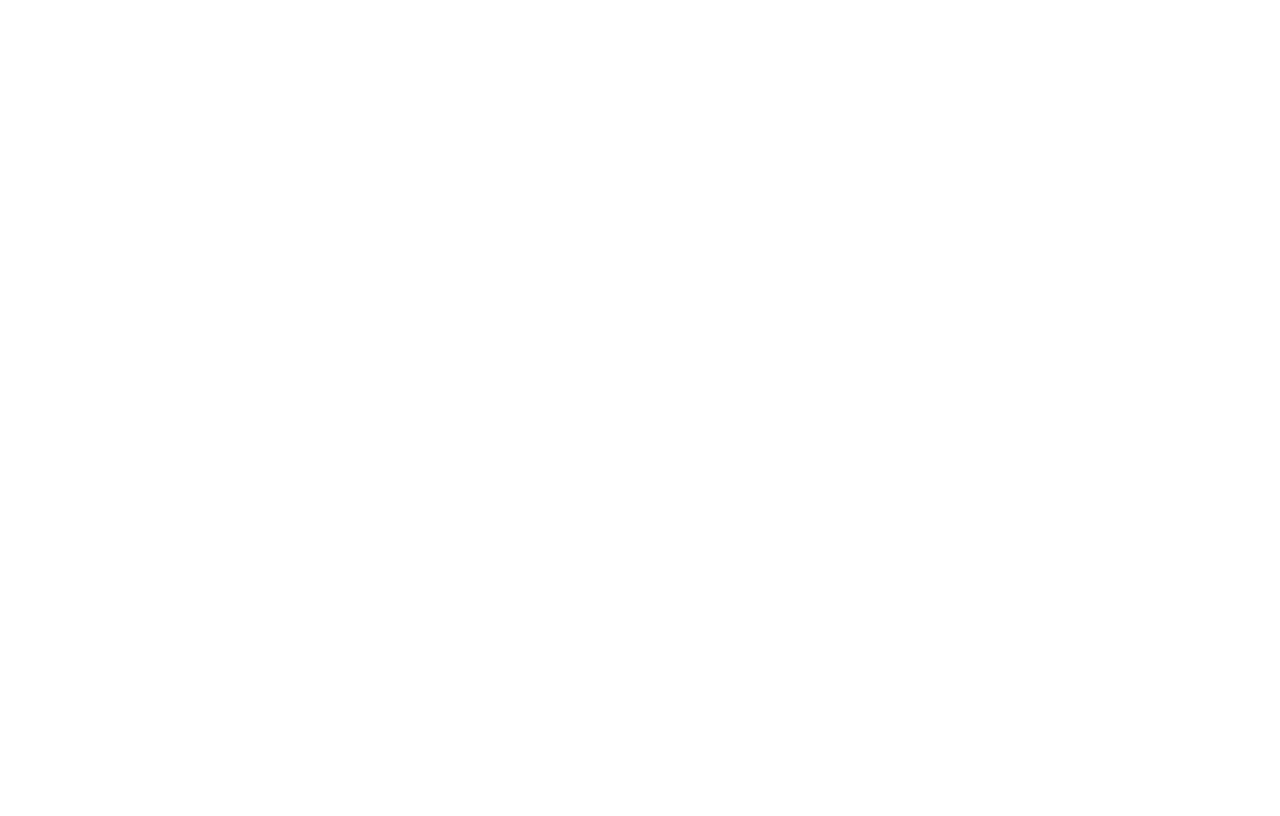
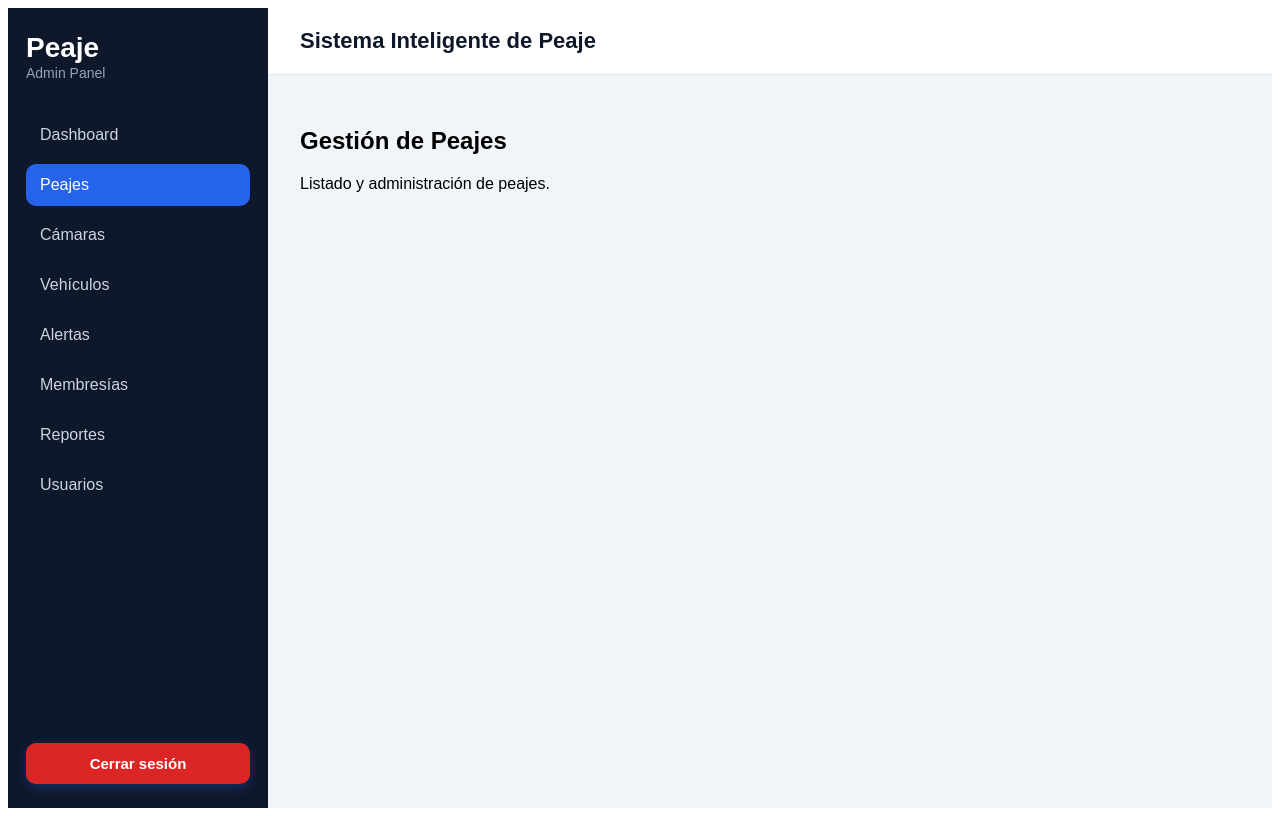
Before and after one commit to rcornejom06/peaje-automatizado, a React (Vite) app in the folder frontend-admin/: page /peajes in a window 1280 px wide. Before the commit this address had no page. Built offline with nearby package versions, Linux system fonts and the light colour scheme; sample sign-in values are in the browser's storage.

Commit message:
feat: agregar layout administrativo con sidebar

```diff
--- /dev/null
+++ b/frontend-admin/src/layouts/AdminLayout.jsx
@@ -0,0 +1,50 @@
+import { NavLink, Outlet, useNavigate } from "react-router-dom";
+import { logout } from "../auth/authService";
+import "../layouts/styles/AdminLayout.css";
+
+function AdminLayout() {
+  const navigate = useNavigate();
+
+  const handleLogout = () => {
+    logout();
+    navigate("/");
+  };
+
+  return (
+    <div className="admin-layout">
+      <aside className="sidebar">
+        <div className="sidebar-header">
+          <h2>Peaje</h2>
+          <span>Admin Panel</span>
+        </div>
+
+        <nav className="sidebar-nav">
+          <NavLink to="/dashboard">Dashboard</NavLink>
+          <NavLink to="/peajes">Peajes</NavLink>
+          <NavLink to="/camaras">Cámaras</NavLink>
+          <NavLink to="/vehiculos">Vehículos</NavLink>
+          <NavLink to="/alertas">Alertas</NavLink>
+          <NavLink to="/membresias">Membresías</NavLink>
+          <NavLink to="/reportes">Reportes</NavLink>
+          <NavLink to="/usuarios">Usuarios</NavLink>
+        </nav>
+
+        <button className="logout-button" onClick={handleLogout}>
+          Cerrar sesión
+        </button>
+      </aside>
+
+      <main className="main-content">
+        <header className="topbar">
+          <h1>Sistema Inteligente de Peaje</h1>
+        </header>
+
+        <section className="content">
+          <Outlet />
+        </section>
+      </main>
+    </div>
+  );
+}
+
+export default AdminLayout;
--- /dev/null
+++ b/frontend-admin/src/layouts/styles/AdminLayout.css
@@ -0,0 +1,91 @@
+.admin-layout {
+  display: flex;
+  min-height: 100vh;
+  background: #f1f5f9;
+  font-family: Arial, sans-serif;
+}
+
+.sidebar {
+  width: 260px;
+  background: #0f172a;
+  color: white;
+  display: flex;
+  flex-direction: column;
+  padding: 24px 18px;
+}
+
+.sidebar-header {
+  margin-bottom: 32px;
+}
+
+.sidebar-header h2 {
+  margin: 0;
+  font-size: 28px;
+}
+
+.sidebar-header span {
+  color: #94a3b8;
+  font-size: 14px;
+}
+
+.sidebar-nav {
+  display: flex;
+  flex-direction: column;
+  gap: 8px;
+  flex: 1;
+}
+
+.sidebar-nav a {
+  color: #cbd5e1;
+  text-decoration: none;
+  padding: 12px 14px;
+  border-radius: 10px;
+  transition: 0.2s;
+}
+
+.sidebar-nav a:hover {
+  background: #1e293b;
+  color: white;
+}
+
+.sidebar-nav a.active {
+  background: #2563eb;
+  color: white;
+}
+
+.logout-button {
+  margin-top: 24px;
+  padding: 12px;
+  border: none;
+  background: #dc2626;
+  color: white;
+  border-radius: 10px;
+  font-weight: bold;
+  cursor: pointer;
+}
+
+.logout-button:hover {
+  background: #b91c1c;
+}
+
+.main-content {
+  flex: 1;
+  display: flex;
+  flex-direction: column;
+}
+
+.topbar {
+  background: white;
+  padding: 20px 32px;
+  border-bottom: 1px solid #e2e8f0;
+}
+
+.topbar h1 {
+  margin: 0;
+  color: #0f172a;
+  font-size: 22px;
+}
+
+.content {
+  padding: 32px;
+}
--- /dev/null
+++ b/frontend-admin/src/pages/Alertas/Alertas.jsx
@@ -0,0 +1,10 @@
+function Alertas() {
+  return (
+    <div>
+      <h2>Alertas de Seguridad</h2>
+      <p>Monitoreo de alertas generadas por detección de placas.</p>
+    </div>
+  );
+}
+
+export default Alertas;
--- /dev/null
+++ b/frontend-admin/src/pages/Camaras/Camaras.jsx
@@ -0,0 +1,10 @@
+function Camaras() {
+  return (
+    <div>
+      <h2>Gestión de Cámaras</h2>
+      <p>Listado y administración de cámaras ANPR.</p>
+    </div>
+  );
+}
+
+export default Camaras;
--- /dev/null
+++ b/frontend-admin/src/pages/Membresias/Membresias.jsx
@@ -0,0 +1,10 @@
+function Membresias() {
+  return (
+    <div>
+      <h2>Membresías</h2>
+      <p>Gestión de planes de membresía y pases disponibles.</p>
+    </div>
+  );
+}
+
+export default Membresias;
--- /dev/null
+++ b/frontend-admin/src/pages/Peajes/Peajes.jsx
@@ -0,0 +1,10 @@
+function Peajes() {
+  return (
+    <div>
+      <h2>Gestión de Peajes</h2>
+      <p>Listado y administración de peajes.</p>
+    </div>
+  );
+}
+
+export default Peajes;
--- /dev/null
+++ b/frontend-admin/src/pages/Reportes/Reportes.jsx
@@ -0,0 +1,10 @@
+function Reportes() {
+  return (
+    <div>
+      <h2>Reportes</h2>
+      <p>Indicadores y estadísticas del sistema de peaje.</p>
+    </div>
+  );
+}
+
+export default Reportes;
--- a/frontend-admin/src/pages/Styles/Login.css
+++ b/frontend-admin/src/pages/Styles/Login.css
@@ -1,31 +1,73 @@
+/* ===== Variables de diseño ===== */
+:root {
+  --bg-dark-1: #0f172a;
+  --bg-dark-2: #1e293b;
+  --accent: #2563eb;
+  --accent-hover: #1d4ed8;
+  --accent-soft: rgba(37, 99, 235, 0.15);
+  --text-dark: #0f172a;
+  --text-muted: #64748b;
+  --text-label: #334155;
+  --border: #cbd5e1;
+  --error-bg: #fee2e2;
+  --error-text: #b91c1c;
+  --radius-lg: 20px;
+  --radius-md: 10px;
+}
+
+* {
+  box-sizing: border-box;
+}
+
 .login-container {
   min-height: 100vh;
   display: flex;
   align-items: center;
   justify-content: center;
-  background: linear-gradient(135deg, #0f172a, #1e293b);
-  font-family: Arial, sans-serif;
+  padding: 24px;
+  background: radial-gradient(circle at 20% 20%, #1e3a5f 0%, transparent 50%),
+              radial-gradient(circle at 80% 80%, #1e293b 0%, transparent 50%),
+              linear-gradient(135deg, var(--bg-dark-1), var(--bg-dark-2));
+  font-family: -apple-system, BlinkMacSystemFont, "Segoe UI", Arial, sans-serif;
 }
 
 .login-card {
   width: 100%;
   max-width: 400px;
   background: #ffffff;
-  padding: 32px;
-  border-radius: 16px;
-  box-shadow: 0 20px 40px rgba(0, 0, 0, 0.2);
+  padding: clamp(24px, 5vw, 40px);
+  border-radius: var(--radius-lg);
+  box-shadow:
+    0 25px 50px rgba(0, 0, 0, 0.25),
+    0 0 0 1px rgba(255, 255, 255, 0.05);
+  animation: cardIn 0.4s ease-out;
+}
+
+@keyframes cardIn {
+  from {
+    opacity: 0;
+    transform: translateY(12px);
+  }
+  to {
+    opacity: 1;
+    transform: translateY(0);
+  }
 }
 
 .login-card h1 {
   margin: 0;
   text-align: center;
-  color: #0f172a;
+  color: var(--text-dark);
+  font-size: clamp(22px, 5vw, 26px);
+  font-weight: 700;
+  letter-spacing: -0.02em;
 }
 
 .login-card p {
   text-align: center;
-  color: #64748b;
-  margin-bottom: 28px;
+  color: var(--text-muted);
+  margin: 8px 0 28px;
+  font-size: 14px;
 }
 
 .form-group {
@@ -35,50 +77,129 @@
 .form-group label {
   display: block;
   margin-bottom: 6px;
-  color: #334155;
-  font-weight: bold;
+  color: var(--text-label);
+  font-weight: 600;
+  font-size: 13px;
+  letter-spacing: 0.01em;
 }
 
 .form-group input {
   width: 100%;
-  padding: 12px;
-  border: 1px solid #cbd5e1;
-  border-radius: 8px;
-  font-size: 14px;
-  box-sizing: border-box;
+  padding: 12px 14px;
+  border: 1.5px solid var(--border);
+  border-radius: var(--radius-md);
+  font-size: 15px;
+  font-family: inherit;
+  color: var(--text-dark);
+  background: #f8fafc;
+  transition: border-color 0.2s ease, box-shadow 0.2s ease, background 0.2s ease;
+}
+
+.form-group input::placeholder {
+  color: #94a3b8;
+}
+
+.form-group input:hover {
+  border-color: #94a3b8;
 }
 
 .form-group input:focus {
   outline: none;
-  border-color: #2563eb;
+  border-color: var(--accent);
+  background: #ffffff;
+  box-shadow: 0 0 0 4px var(--accent-soft);
 }
 
 button {
   width: 100%;
-  padding: 12px;
-  background: #2563eb;
+  padding: 13px;
+  background: var(--accent);
   color: white;
   border: none;
-  border-radius: 8px;
-  font-weight: bold;
+  border-radius: var(--radius-md);
+  font-weight: 600;
+  font-size: 15px;
   cursor: pointer;
-  font-size: 15px;
+  transition: background 0.2s ease, transform 0.1s ease, box-shadow 0.2s ease;
+  box-shadow: 0 4px 12px rgba(37, 99, 235, 0.3);
 }
 
 button:hover {
-  background: #1d4ed8;
+  background: var(--accent-hover);
+  box-shadow: 0 6px 16px rgba(37, 99, 235, 0.4);
+}
+
+button:active {
+  transform: translateY(1px);
+}
+
+button:focus-visible {
+  outline: 3px solid var(--accent-soft);
+  outline-offset: 2px;
 }
 
 button:disabled {
   background: #94a3b8;
   cursor: not-allowed;
+  box-shadow: none;
+  transform: none;
 }
 
 .error-message {
-  background: #fee2e2;
-  color: #b91c1c;
-  padding: 10px;
-  border-radius: 8px;
+  background: var(--error-bg);
+  color: var(--error-text);
+  padding: 12px 14px;
+  border-radius: var(--radius-md);
   margin-bottom: 16px;
   font-size: 14px;
+  font-weight: 500;
+  border-left: 3px solid var(--error-text);
 }
+
+/* ===== Responsive ===== */
+
+/* Móviles pequeños */
+@media (max-width: 380px) {
+  .login-container {
+    padding: 16px;
+  }
+
+  .login-card {
+    padding: 24px 20px;
+    border-radius: 16px;
+  }
+}
+
+/* Tablets y pantallas medianas: tarjeta algo más ancha */
+@media (min-width: 600px) {
+  .login-card {
+    max-width: 420px;
+  }
+}
+
+/* Pantallas grandes: un poco más de aire y tarjeta levemente mayor */
+@media (min-width: 1200px) {
+  .login-card {
+    max-width: 440px;
+    padding: 44px;
+  }
+}
+
+/* Pantallas muy bajas (landscape en móvil): evita recortes */
+@media (max-height: 480px) {
+  .login-container {
+    align-items: flex-start;
+    padding-top: 24px;
+  }
+}
+
+/* Accesibilidad: respeta preferencia de menos movimiento */
+@media (prefers-reduced-motion: reduce) {
+  .login-card {
+    animation: none;
+  }
+  button,
+  .form-group input {
+    transition: none;
+  }
+}
--- /dev/null
+++ b/frontend-admin/src/pages/Usuarios/Usuarios.jsx
@@ -0,0 +1,10 @@
+function Usuarios() {
+  return (
+    <div>
+      <h2>Usuarios</h2>
+      <p>Gestión de usuarios, operadores y administradores.</p>
+    </div>
+  );
+}
+
+export default Usuarios;
--- /dev/null
+++ b/frontend-admin/src/pages/Vehiculos/Vehiculos.jsx
@@ -0,0 +1,10 @@
+function Vehiculos() {
+  return (
+    <div>
+      <h2>Vehículos</h2>
+      <p>Consulta de vehículos registrados en el sistema.</p>
+    </div>
+  );
+}
+
+export default Vehiculos;
--- a/frontend-admin/src/routes/AppRoutes.jsx
+++ b/frontend-admin/src/routes/AppRoutes.jsx
@@ -1,6 +1,17 @@
 import { BrowserRouter, Routes, Route, Navigate } from "react-router-dom";
+
 import Login from "../pages/Login/Login";
 import Dashboard from "../pages/Dashboard/Dashboard";
+import Peajes from "../pages/Peajes/Peajes";
+import Camaras from "../pages/Camaras/Camaras";
+import Vehiculos from "../pages/Vehiculos/Vehiculos";
+import Alertas from "../pages/Alertas/Alertas";
+import Membresias from "../pages/Membresias/Membresias";
+import Reportes from "../pages/Reportes/Reportes";
+import Usuarios from "../pages/Usuarios/Usuarios";
+
+import AdminLayout from "../layouts/AdminLayout.jsx"
+
 import { isAuthenticated } from "../auth/authService";
 
 function PrivateRoute({ children }) {
@@ -18,13 +29,21 @@
         <Route path="/" element={<Login />} />
 
         <Route
-          path="/dashboard"
           element={
             <PrivateRoute>
-              <Dashboard />
+              <AdminLayout />
             </PrivateRoute>
           }
-        />
+        >
+          <Route path="/dashboard" element={<Dashboard />} />
+          <Route path="/peajes" element={<Peajes />} />
+          <Route path="/camaras" element={<Camaras />} />
+          <Route path="/vehiculos" element={<Vehiculos />} />
+          <Route path="/alertas" element={<Alertas />} />
+          <Route path="/membresias" element={<Membresias />} />
+          <Route path="/reportes" element={<Reportes />} />
+          <Route path="/usuarios" element={<Usuarios />} />
+        </Route>
       </Routes>
     </BrowserRouter>
   );
```
